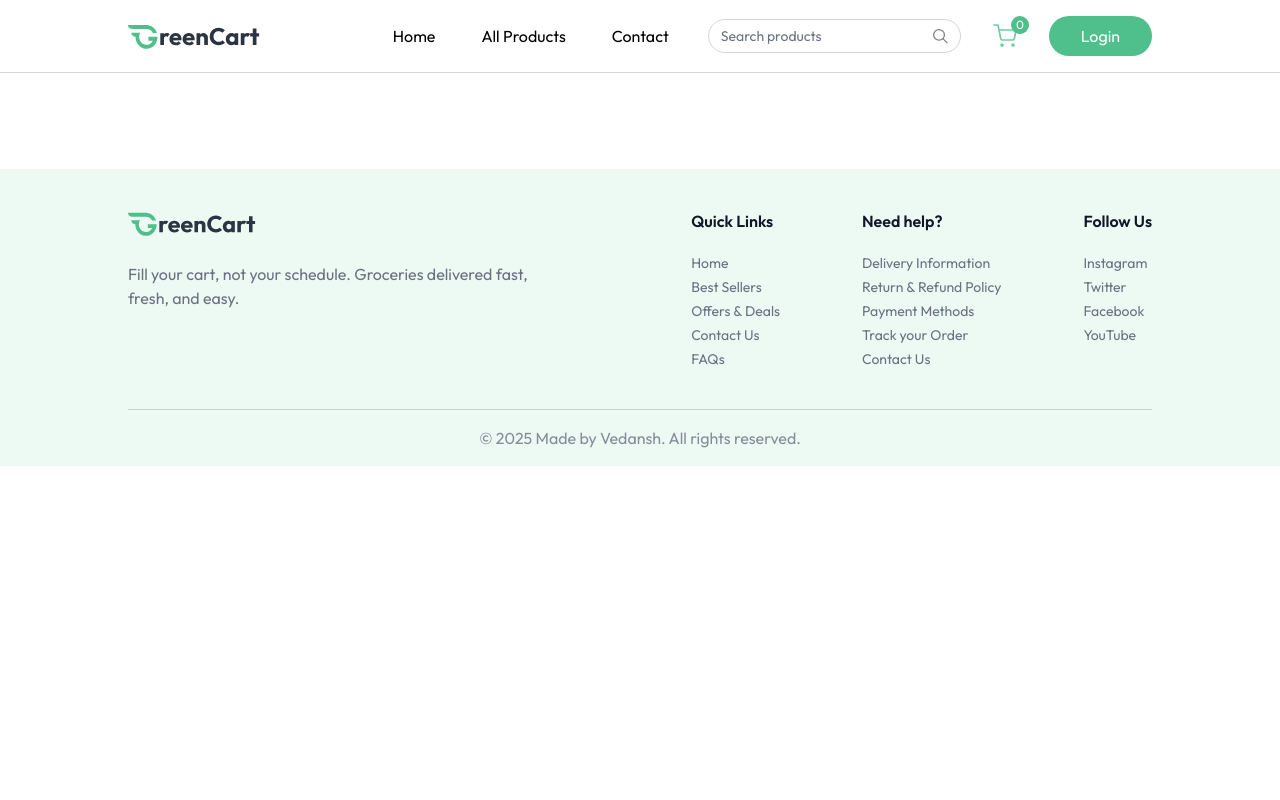
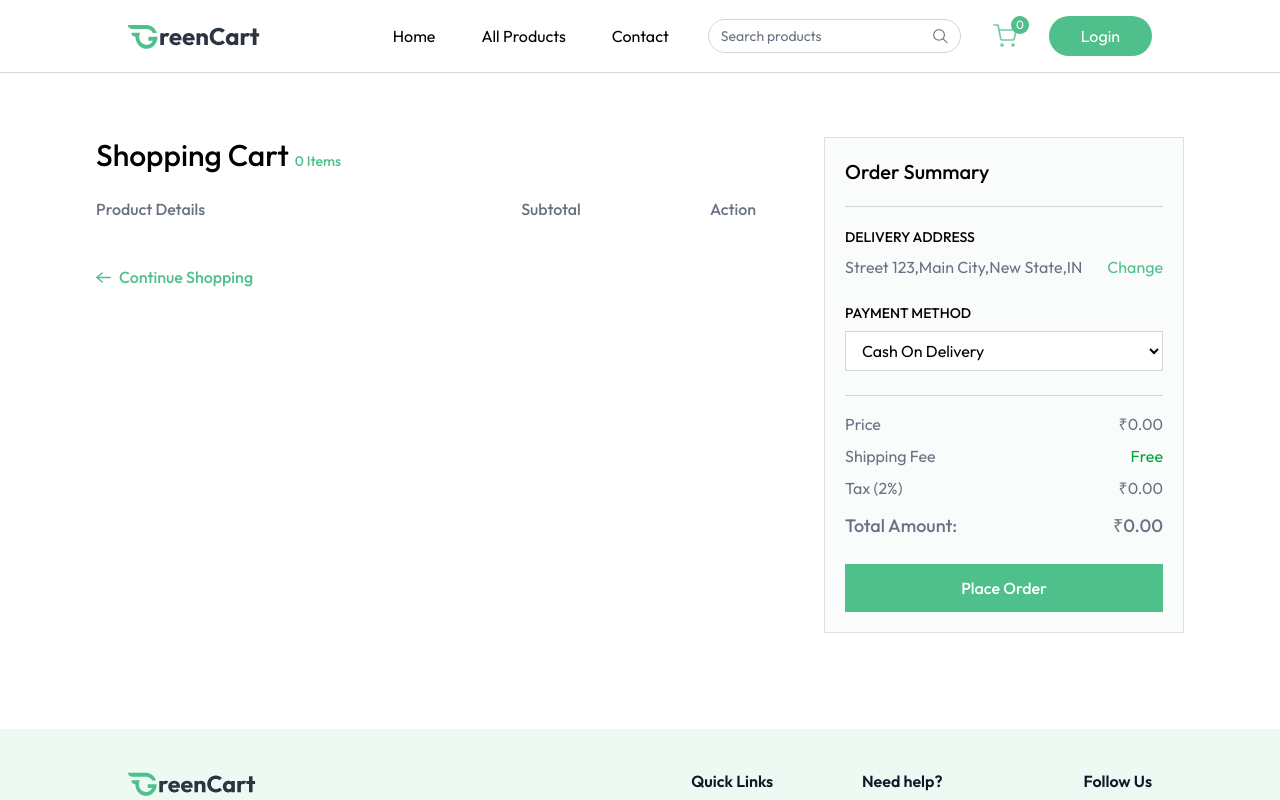
Before and after one commit to waydansh/KiranaKart, a React (Vite) app in the folder client/: page /cart in a window 1280 px wide. Shown: the top 800 px of the page. Built offline with nearby package versions, Linux system fonts and the light colour scheme.

Commit message:
cart-page

```diff
--- a/client/src/App.jsx
+++ b/client/src/App.jsx
@@ -9,6 +9,7 @@
 import AllProducts from './pages/AllProducts';
 import ProductCategory from './pages/ProductCategory';
 import ProductDetails from './pages/ProductDetails';
+import Cart from './pages/Cart';
 
 const App = () => {
 
@@ -28,6 +29,7 @@
           <Route path="/products" element={<AllProducts />} />
           <Route path="/products/:category" element={<ProductCategory />} />
           <Route path="/products/:category/:id" element={<ProductDetails />} />
+          <Route path="/cart" element={<Cart />} />
         </Routes>
       </div>
       {!isSellerPath && <Footer />}
--- a/client/src/context/AppContext.jsx
+++ b/client/src/context/AppContext.jsx
@@ -63,7 +63,7 @@
     }
 
     //get cart total amount
-    const getCartTotal = () => {
+    const getCartAmount = () => {
         let totalAmount = 0;
         for (const item in cartItems) {
             const itemInfo = products.find(product => product._id === item);
@@ -79,7 +79,7 @@
         fetchProducts();
     }, []);
 
-    const value = { navigate, user, setUser, isSeller, setIsSeller, showUserLogin, setShowUserLogin, products, currency, addToCart, updateCartItem, removeFromCart, cartItems, searchQuery, setSearchQuery, getCartTotal, getCartCount };
+    const value = { navigate, user, setUser, isSeller, setIsSeller, showUserLogin, setShowUserLogin, products, currency, addToCart, updateCartItem, removeFromCart, cartItems, searchQuery, setSearchQuery, getCartAmount, getCartCount, setCartItems };
 
     return <AppContext.Provider value={value}>
         {children}
--- /dev/null
+++ b/client/src/pages/Cart.jsx
@@ -0,0 +1,157 @@
+import { useEffect, useState } from "react";
+import { useAppContext } from "../context/AppContext";
+import { assets, dummyAddress } from "../assets/assets";
+
+const Cart = () => {
+
+    const { products, currency, cartItems, removeFromCart, getCartCount, updateCartItem, navigate, getCartAmount } = useAppContext();
+
+    const [cartArray, setCartArray] = useState([])
+    const [addresses, setAddresses] = useState(dummyAddress)
+    const [showAddress, setShowAddress] = useState(false)
+    const [selectedAddress, setSelectedAddress] = useState(dummyAddress[0]);
+    const [paymentMethod, setPaymentMethod] = useState("COD");
+
+    const getCart = () => {
+        let tempArray = [];
+        for (const key in cartItems) {
+            const product = products.find(item => item._id === key);
+            product.quantity = cartItems[key];
+            tempArray.push(product);
+        }
+        setCartArray(tempArray);
+    }
+
+    const placeOrder = () => { }
+
+    useEffect(() => {
+        if (products.length > 0 && cartItems) {
+            getCart();
+        }
+    }, [products, cartItems]);
+
+    const cartAmount = getCartAmount();
+    const shippingFee = cartAmount < 200 && cartAmount > 0 ? 20 : 0;
+    const tax = cartAmount * 0.02;
+    const totalAmount = cartAmount + shippingFee + tax;
+
+    return products.length > 0 && cartItems ? (
+        <div className="flex flex-col md:flex-row mt-16">
+            <div className='flex-1 max-w-4xl'>
+                <h1 className="text-3xl font-medium mb-6">
+                    Shopping Cart <span className="text-sm text-primary">{getCartCount()} Items</span>
+                </h1>
+
+                <div className="grid grid-cols-[2fr_1fr_1fr] text-gray-500 text-base font-medium pb-3">
+                    <p className="text-left">Product Details</p>
+                    <p className="text-center">Subtotal</p>
+                    <p className="text-center">Action</p>
+                </div>
+
+                {cartArray.map((product, index) => (
+                    <div key={index} className="grid grid-cols-[2fr_1fr_1fr] text-gray-500 items-center text-sm md:text-base font-medium pt-3">
+                        <div className="flex items-center md:gap-6 gap-3">
+                            <div onClick={() => {
+                                navigate(`/products/${product.category.toLowerCase()}/${product._id}`)
+                                scrollTo(0, 0)
+                            }} className="cursor-pointer w-24 h-24 flex items-center justify-center border border-gray-300 rounded">
+                                <img className="max-w-full h-full object-cover" src={product.image[0]} alt={product.name} />
+                            </div>
+                            <div>
+                                <p className="hidden md:block font-semibold">{product.name}</p>
+                                <div className="font-normal text-gray-500/70">
+                                    <p>Weight: <span>{product.weight || "N/A"}</span></p>
+                                    <div className='flex items-center'>
+                                        <p>Qty:</p>
+                                        <select className='outline-none' onChange={(e) => updateCartItem(product._id, Number(e.target.value))} value={cartItems[product._id]}>
+                                            {Array(cartItems[product._id] > 9 ? cartItems[product._id] : 9).fill('').map((_, index) => (
+                                                <option key={index} value={index + 1}>{index + 1}</option>
+                                            ))}
+                                        </select>
+                                    </div>
+                                </div>
+                            </div>
+                        </div>
+                        <p className="text-center">{currency}{(product.offerPrice * product.quantity).toFixed(2)} </p>
+                        <button onClick={() => removeFromCart(product._id)} className="cursor-pointer mx-auto">
+                            <img src={assets.remove_icon} className='inline-block w-6 h-6' alt="remove" />
+                        </button>
+                    </div>)
+                )}
+
+                <button onClick={() => { navigate("/products"); scrollTo(0, 0); }} className="group cursor-pointer flex items-center mt-8 gap-2 text-primary font-medium">
+                    <img src={assets.arrow_right_icon_colored} alt="arrow" className="group-hover:-translate-x-1 transition" />
+                    Continue Shopping
+                </button>
+
+            </div>
+
+            <div className="max-w-[360px] w-full bg-gray-100/40 p-5 max-md:mt-16 border border-gray-300/70">
+                <h2 className="text-xl md:text-xl font-medium">Order Summary</h2>
+                <hr className="border-gray-300 my-5" />
+
+                <div className="mb-6">
+                    <p className="text-sm font-medium uppercase">Delivery Address</p>
+                    <div className="relative flex justify-between items-start mt-2">
+                        <p className="text-gray-500">{selectedAddress ? `${selectedAddress.street},${selectedAddress.city},${selectedAddress.state},${selectedAddress.country}` : "No address found"} </p>
+                        <button onClick={() => setShowAddress(!showAddress)} className="text-primary hover:underline cursor-pointer">
+                            Change
+                        </button>
+                        {showAddress && (
+                            <div className="absolute top-12 py-1 bg-white border border-gray-300 text-sm w-full">
+                                {addresses.map((address, index) => (<p onClick={
+                                    () => {
+                                        setSelectedAdress(address)
+                                        setShowAddress(false)
+                                    }
+
+                                } className="text-gray-500 p-2 hover:bg-gray-100" key={address._id}>
+                                    {address.street},{address.city},{address.state}, {address.country}
+                                </p>))}
+                                <p onClick={() => navigate("/add-address")} className="text-primary text-center cursor-pointer p-2 hover:bg-primary/10">
+                                    Add address
+                                </p>
+                            </div>
+                        )}
+                    </div>
+
+                    <p className="text-sm font-medium uppercase mt-6">Payment Method</p>
+
+                    <select onChange={(e) => setPaymentOption(e.target.value)} className="w-full border border-gray-300 bg-white px-3 py-2 mt-2 outline-none">
+                        <option value="COD">Cash On Delivery</option>
+                        <option value="Online">Online Payment</option>
+                    </select>
+                </div>
+
+                <hr className="border-gray-300" />
+
+                <div className="text-gray-500 mt-4 space-y-2">
+                    <p className="flex justify-between">
+                        <span>Price</span><span>{currency}{cartAmount.toFixed(2)}</span>
+                    </p>
+                    <p className="flex justify-between">
+                        <span>Shipping Fee</span>
+                        {/* This part checks if the fee is 0 to show "Free" */}
+                        {shippingFee === 0 ? (
+                            <span className="text-green-600">Free</span>
+                        ) : (
+                            <span>{currency}{shippingFee.toFixed(2)}</span>
+                        )}
+                    </p>
+                    <p className="flex justify-between">
+                        <span>Tax (2%)</span><span>{currency}{tax.toFixed(2)}</span>
+                    </p>
+                    <p className="flex justify-between text-lg font-medium mt-3">
+                        <span>Total Amount:</span><span>{currency}{totalAmount.toFixed(2)}</span>
+                    </p>
+                </div>
+
+                <button onClick={placeOrder} className="w-full py-3 mt-6 cursor-pointer bg-primary text-white font-medium hover:bg-primary-dull transition">
+                    Place Order
+                </button>
+            </div>
+        </div>
+    ) : (null)
+}
+
+export default Cart;
```
